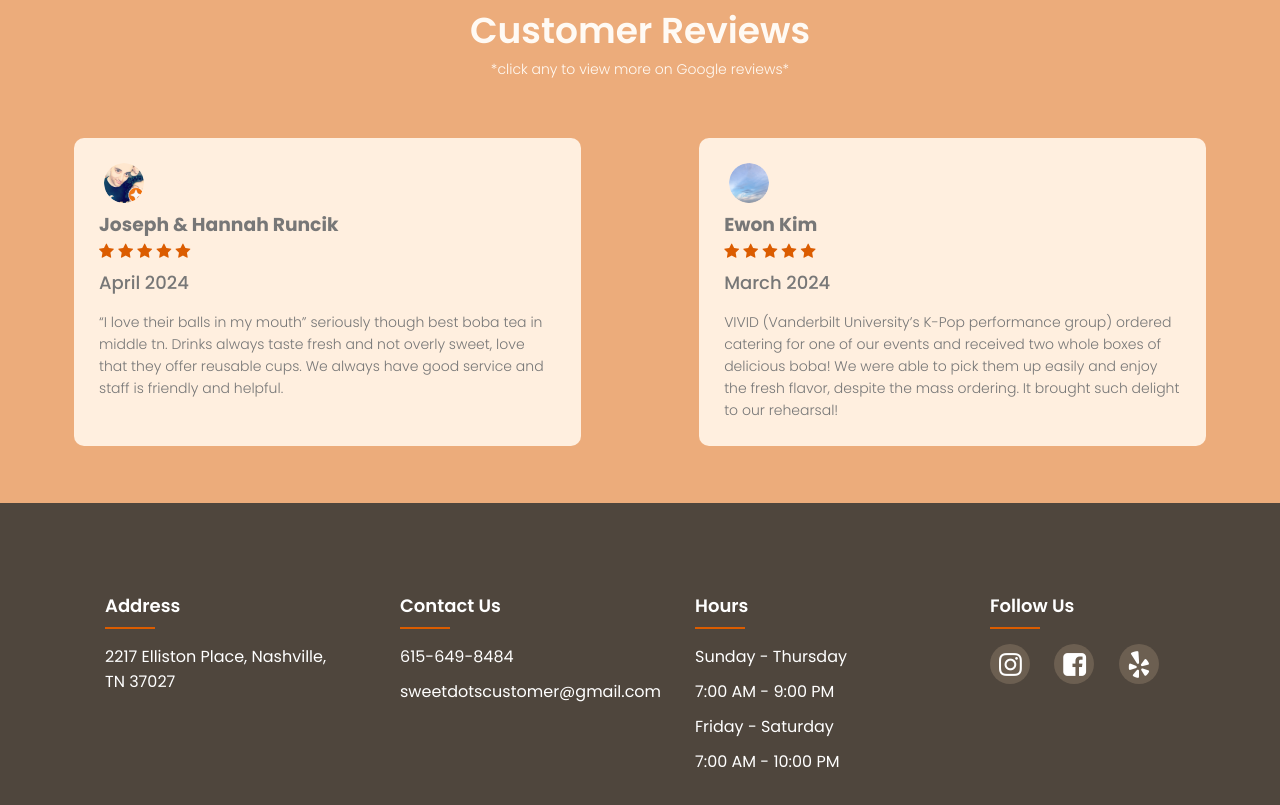
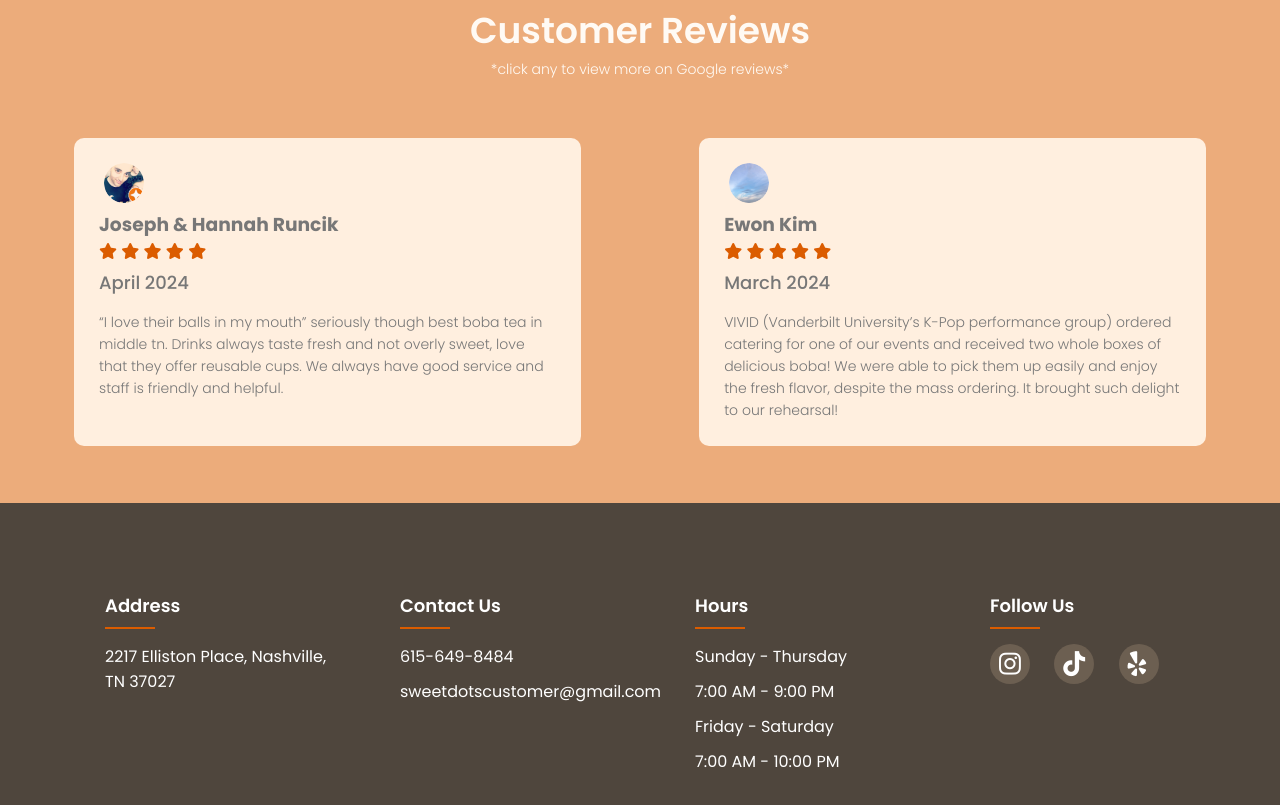
Before and after one commit to jjessieyang/sweet-dots-website, a plain HTML site: page index.html in a window 1280 px wide. Shown: the part 1431-2236 px from the top of the page. Drawn offline with Linux system fonts and the light colour scheme.

Commit message:
Add tiktok icon

```diff
--- a/index.html
+++ b/index.html
@@ -11,7 +11,8 @@
     <link href="https://fonts.googleapis.com/css2?family=Poppins:wght@300;400;500;600;700&display=swap"
         rel="stylesheet">
 
-    <link rel="stylesheet" href="https://cdnjs.cloudflare.com/ajax/libs/font-awesome/4.7.0/css/font-awesome.min.css">
+    <!-- <link rel="stylesheet" href="https://cdnjs.cloudflare.com/ajax/libs/font-awesome/5.14.0/css/font-awesome.min.css"> -->
+    <script src="https://kit.fontawesome.com/dd9af7b782.js" crossorigin="anonymous"></script>
 </head>
 
 <body>
@@ -149,11 +150,11 @@
                     <h4>Follow Us</h4>
                     <div class="social-links">
                         <br><a href="https://www.instagram.com/sweetdotsnashville/" target="_blank"><i
-                                class="fa fa-instagram fa-lg"></i></a>
-                        <a href="https://www.facebook.com/SweetDotsinmusiccity/" target="_blank"> <i
-                                class="fa fa-facebook-square fa-lg"></i></a>
+                                class="fa-brands fa-instagram fa-lg"></i></a>
+                        <a href="https://www.tiktok.com/@sweetdotsbubbletea?is_from_webapp=1&sender_device=pc"
+                            target="_blank"> <i class="fa-brands fa-tiktok fa-lg"></i></a>
                         <a href="https://www.yelp.com/biz/sweet-dots-nashville" target="_blank"> <i
-                                class="fa fa-yelp fa-lg"></i></a>
+                                class="fa-brands fa-yelp fa-lg"></i></a>
                     </div>
                 </div>
             </div>
--- a/style.css
+++ b/style.css
@@ -346,7 +346,7 @@ body {
     margin: 0 -20px 10px 40px;
 }
 
-.footer-col .fa {
+.footer-col .fa-brands {
     margin-left: 9px;
 }
 
```
Also changed, not shown: about.html (+5 -5 lines), menu.html (+5 -5 lines).
